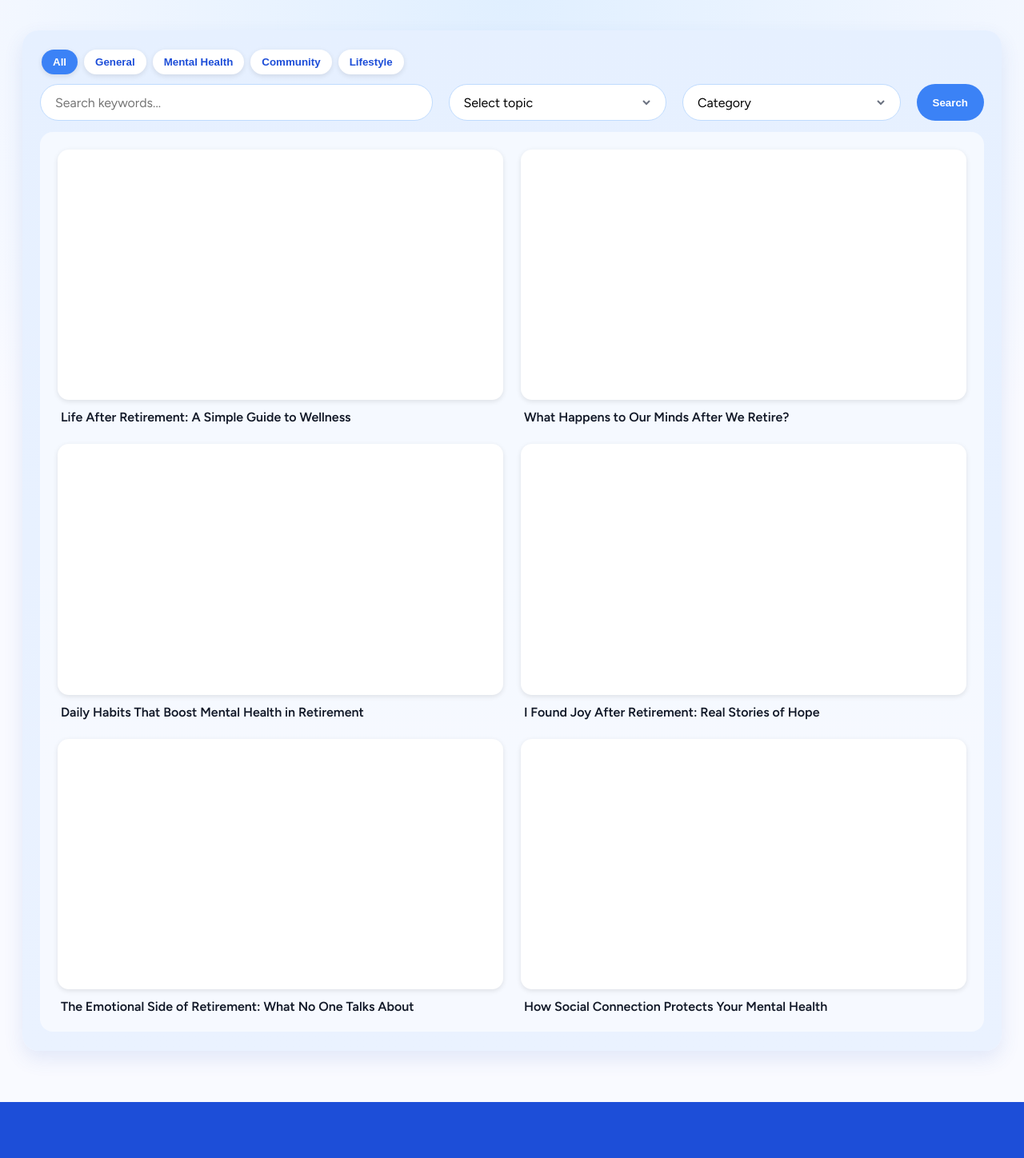
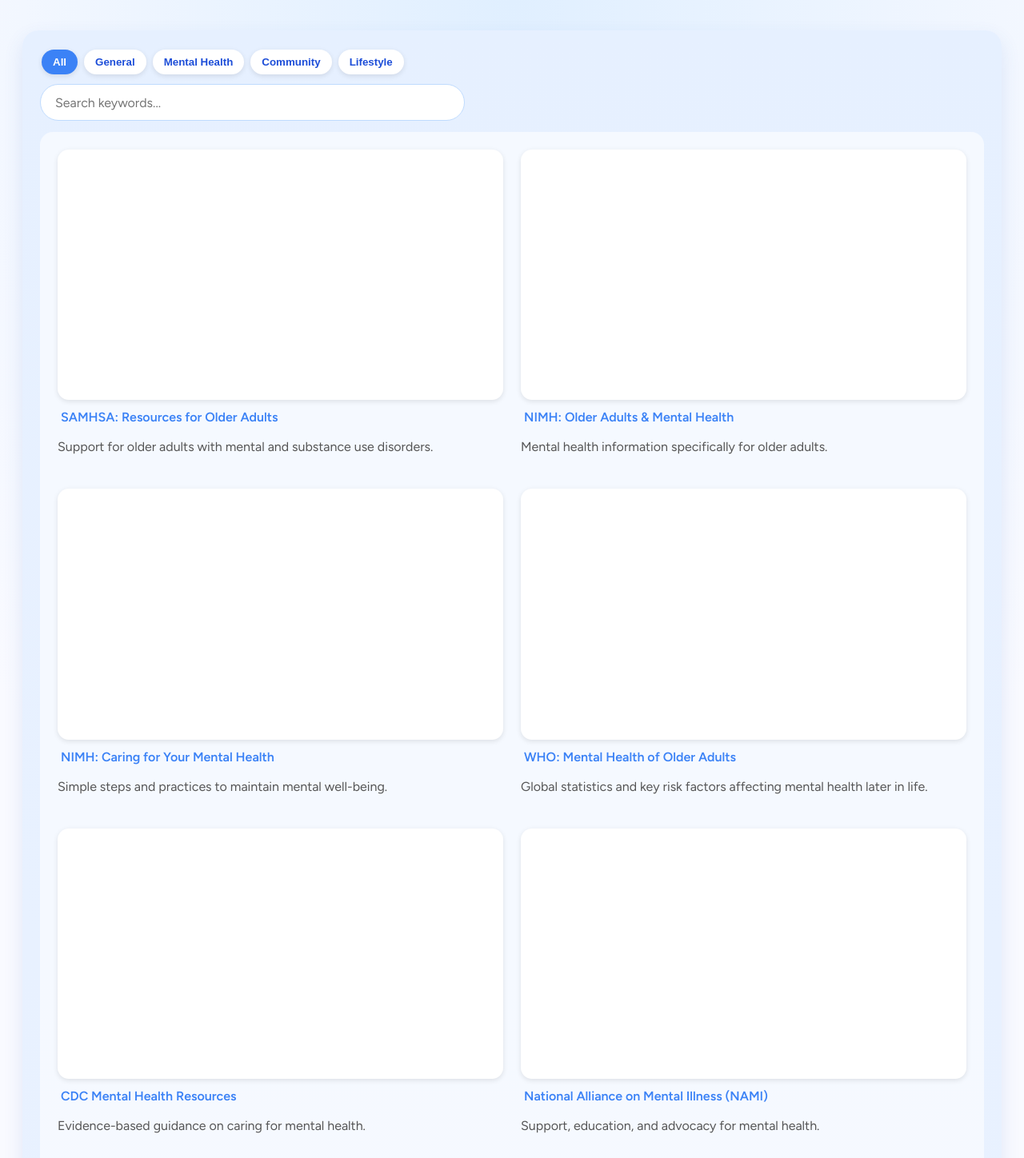
Before and after one commit to UW-INFO442-AU25/Runtime-Rebels, a React (Vite) app: page /resources in a window 1280 px wide. Shown: the part 622-2070 px from the top of the page at 80% size. Built offline with nearby package versions, Linux system fonts and the light colour scheme; no server answers.

Commit message:
some resources

```diff
--- a/src/components/Resources.jsx
+++ b/src/components/Resources.jsx
@@ -1,96 +1,188 @@
-import React from "react";
+import React, { useState } from "react";
 import "../index.css";
-const heroImg = "/img/resourcesbanner.png"
+const heroImg = "/img/resourcesbanner.png";
+
+// ======================
+// RESOURCE DATA ARRAY
+// ======================
+const resourcesData = [
+
+  // External links
+  {
+    title: "SAMHSA: Resources for Older Adults",
+    description: "Support for older adults with mental and substance use disorders.",
+    link: "https://www.samhsa.gov/communities/older-adults",
+    category: "Mental Health",
+    type: "Guide",
+    topic: "Stress",
+  },
+  {
+    title: "NIMH: Older Adults & Mental Health",
+    description: "Mental health information specifically for older adults.",
+    link: "https://www.nimh.nih.gov/health/topics/older-adults-and-mental-health",
+    category: "Mental Health",
+    type: "Article",
+    topic: "Wellness",
+  },
+  {
+    title: "NIMH: Caring for Your Mental Health",
+    description: "Simple steps and practices to maintain mental well-being.",
+    link: "https://www.nimh.nih.gov/health/topics/caring-for-your-mental-health",
+    category: "Mental Health",
+    type: "Guide",
+    topic: "Wellness",
+  },
+  {
+    title: "WHO: Mental Health of Older Adults",
+    description: "Global statistics and key risk factors affecting mental health later in life.",
+    link: "https://www.who.int/news-room/fact-sheets/detail/mental-health-of-older-adults",
+    category: "Mental Health",
+    type: "Article",
+    topic: "Stress",
+  },
+  {
+    title: "CDC Mental Health Resources",
+    description: "Evidence-based guidance on caring for mental health.",
+    link: "https://www.cdc.gov/mental-health/caring/index.html",
+    category: "Mental Health",
+    type: "Guide",
+    topic: "Wellness",
+  },
+  {
+    title: "National Alliance on Mental Illness (NAMI)",
+    description: "Support, education, and advocacy for mental health.",
+    link: "https://www.nami.org/",
+    category: "Community",
+    type: "Guide",
+    topic: "Purpose",
+  },
+  {
+    title: "Best Online Therapy Services",
+    description: "Independent review of top online therapy platforms.",
+    link: "https://www.forbes.com/health/l/best-online-therapy/",
+    category: "Mental Health",
+    type: "Article",
+    topic: "Stress",
+  },
+  {
+    title: "Psychology Today: Find a Therapist",
+    description: "Search tool to find therapists by location and specialty.",
+    link: "https://www.psychologytoday.com/us",
+    category: "Community",
+    type: "Guide",
+    topic: "Purpose",
+  },
+  {
+    title: "Harvard: Importance of Social Connection",
+    description: "How social ties support healthier, longer lives.",
+    link: "https://hsph.harvard.edu/news/the-importance-of-connections-ways-to-live-a-longer-healthier-life/",
+    category: "Lifestyle",
+    type: "Article",
+    topic: "Purpose",
+  },
+  {
+    title: "Mental Health America: Connect With Others",
+    description: "Steps to build meaningful connection and support networks.",
+    link: "https://mhanational.org/resources/connect-with-others/",
+    category: "Community",
+    type: "Guide",
+    topic: "Purpose",
+  },
+];
 
 export default function Resources() {
+  const [category, setCategory] = useState("All");
+  const [search, setSearch] = useState("");
+  const [topic, setTopic] = useState("");
+  const [type, setType] = useState("");
+
+  // FILTERED RESULTS
+  const filteredResources = resourcesData.filter((r) => {
+    const matchCategory = category === "All" || r.category === category;
+    const matchTopic = topic === "" || r.topic === topic;
+    const matchType = type === "" || r.type === type;
+
+    const matchSearch =
+      r.title.toLowerCase().includes(search.toLowerCase()) ||
+      (r.description && r.description.toLowerCase().includes(search.toLowerCase()));
+
+    return matchCategory && matchTopic && matchType && matchSearch;
+  });
+
+  const categories = ["All", "General", "Mental Health", "Community", "Lifestyle"];
+
   return (
     <div className="resources-page">
 
-      {/* === HERO SECTION === */}
+      {/* HERO */}
       <section
         className="resources-hero"
         style={{ backgroundImage: `url(${heroImg})` }}
-        aria-label="Resources hero"
       >
         <div className="hero-overlay">
-          <h1>
-            22.8% of U.S. adults experienced mental illness in 2021, representing 1 in 5 adults (NAMH).
-          </h1>
+          <h1>While retiring can be exciting, it can also be stressful.
+          These resources help you cope with retirement depression and find new purpose in life.</h1>
           <p>
-            While retiring can be rewarding, it can also trigger stress, anxiety, and depression.
-            These resources can help you cope with retirement depression and find new purpose in life.
+            22.8% of U.S. adults experienced mental illness in 2021.
           </p>
         </div>
       </section>
 
-      {/* === FILTER + GRID CARD === */}
-      <section className="filter-section" role="region" aria-label="Filter resources">
+      {/* FILTERS */}
+      <section className="filter-section">
         <div className="filter-card">
 
-          <div className="filter-buttons" role="tablist" aria-label="Categories">
-            <button className="pill active" role="tab" aria-selected="true">All</button>
-            <button className="pill" role="tab">General</button>
-            <button className="pill" role="tab">Mental Health</button>
-            <button className="pill" role="tab">Community</button>
-            <button className="pill" role="tab">Lifestyle</button>
+          {/* CATEGORY PILLS */}
+          <div className="filter-buttons">
+            {categories.map((cat) => (
+              <button
+                key={cat}
+                className={`pill ${category === cat ? "active" : ""}`}
+                onClick={() => setCategory(cat)}
+              >
+                {cat}
+              </button>
+            ))}
           </div>
 
+          {/* DROPDOWNS + SEARCH */}
           <div className="filter-controls">
             <div className="field">
-              <input type="text" placeholder="Search keywords..." aria-label="Search keywords" />
+              <input
+                type="text"
+                placeholder="Search keywords..."
+                value={search}
+                onChange={(e) => setSearch(e.target.value)}
+              />
             </div>
-            <div className="field">
-              <select aria-label="Select topic" defaultValue="__default">
-                <option disabled value="__default">Select topic</option>
-                <option>Wellness</option>
-                <option>Stress</option>
-                <option>Purpose</option>
-              </select>
-            </div>
-            <div className="field">
-              <select aria-label="Category" defaultValue="__default">
-                <option disabled value="__default">Category</option>
-                <option>Article</option>
-                <option>Guide</option>
-                <option>Story</option>
-              </select>
-            </div>
-            <button className="search-btn" aria-label="Search">Search</button>
           </div>
 
-          {/* === RESOURCES GRID === */}
+          {/* RESOURCE GRID */}
           <div className="resource-grid resources-grid--wide">
-            <article className="resource-card">
-              <div className="thumb" />
-              <h3>Life After Retirement: A Simple Guide to Wellness</h3>
-            </article>
 
-            <article className="resource-card">
-              <div className="thumb" />
-              <h3>What Happens to Our Minds After We Retire?</h3>
-            </article>
+            {filteredResources.map((res, index) => (
+              <article className="resource-card" key={index}>
+                <div className="thumb" />
 
-            <article className="resource-card">
-              <div className="thumb" />
-              <h3>Daily Habits That Boost Mental Health in Retirement</h3>
-            </article>
+                {res.link ? (
+                  <h3>
+                    <a href={res.link} target="_blank" rel="noopener noreferrer">
+                      {res.title}
+                    </a>
+                  </h3>
+                ) : (
+                  <h3>{res.title}</h3>
+                )}
 
-            <article className="resource-card">
-              <div className="thumb" />
-              <h3>I Found Joy After Retirement: Real Stories of Hope</h3>
-            </article>
+                {res.description && <p>{res.description}</p>}
+              </article>
+            ))}
 
-            <article className="resource-card">
-              <div className="thumb" />
-              <h3>The Emotional Side of Retirement: What No One Talks About</h3>
-            </article>
+            {filteredResources.length === 0 && (
+              <p className="no-results">No resources match your search.</p>
+            )}
 
-            <article className="resource-card">
-              <div className="thumb" />
-              <h3>How Social Connection Protects Your Mental Health</h3>
-            </article>
           </div>
-
         </div>
       </section>
     </div>
```
